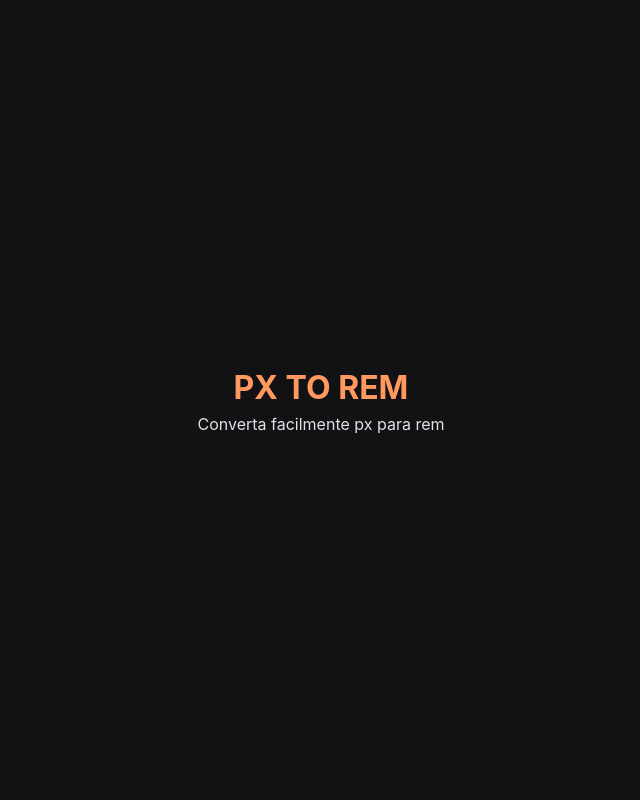
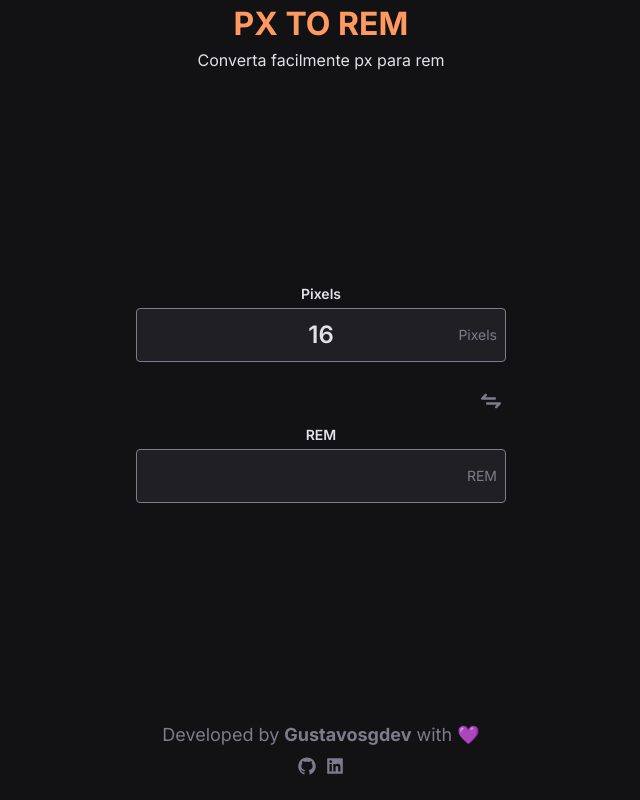
Before and after one commit to gust4br/px-to-rem, a React (Vite) app: page / in a window 1280 px wide. Shown: the whole page, without its empty margins (319-959 px from the left). Built offline with nearby package versions, Linux system fonts and the light colour scheme.

Commit message:
feat: add react-icons, improve TextInput and App main

```diff
--- a/index.html
+++ b/index.html
@@ -2,9 +2,11 @@
 <html lang="en">
   <head>
     <meta charset="UTF-8" />
+    <link href="fonts.googleapis.com/" preconnect />
+    <link href="https://fonts.googleapis.com/css?family=Inter:100,200,300,regular,500,600,700,800,900" rel="stylesheet" />
     <link rel="icon" type="image/svg+xml" href="/vite.svg" />
     <meta name="viewport" content="width=device-width, initial-scale=1.0" />
-    <title>Vite + React + TS</title>
+    <title>PX TO REM</title>
   </head>
   <body>
     <div id="root"></div>
--- a/package.json
+++ b/package.json
@@ -10,7 +10,8 @@
   },
   "dependencies": {
     "react": "^18.2.0",
-    "react-dom": "^18.2.0"
+    "react-dom": "^18.2.0",
+    "react-icons": "^4.6.0"
   },
   "devDependencies": {
     "@types/react": "^18.0.24",
--- a/src/App.tsx
+++ b/src/App.tsx
@@ -1,12 +1,38 @@
+import { useState } from "react";
+import { AiFillGithub, AiFillLinkedin } from "react-icons/ai";
+import { CgArrowsExchangeAlt } from "react-icons/cg";
+import { TextInput } from "./components";
+
 export function App() {
+  const [pixelsValue, setPixelsValue] = useState(0);
+  const [remValue, setRemValue] = useState(0);
 
   return (
-    <div className="flex flex-col items-center justify-center w-screen h-screen">
-      <h1 className="text-orange-900 text-2xl font-bold">PX TO REM</h1>
-      <p className="text-gray-100 text-sm">Converta facilmente px para rem</p>
-      <div>
-
+    <div className="flex flex-col items-center justify-between w-screen h-screen">
+      <header>
+        <h1 className="text-orange-900 text-2xl font-bold text-center">PX TO REM</h1>
+        <p className="text-gray-100 text-sm text-center">Converta facilmente px para rem</p>
+      </header>
+      <div className="flex flex-col gap-4 mt-4 text-gray-400">
+        <TextInput name="Pixels" startValue={16} />
+        <a href="#" className="w-full flex items-center justify-end relative h-[30px]">
+          <CgArrowsExchangeAlt size={30} className="absolute bottom-[-8px]"/>
+        </a>
+        <TextInput name="REM" />
       </div>
+      <footer className="w-screen flex flex-col gap-2 items-center p-6">
+        <span className="text-gray-400 text-md">Developed by <a href="https://code-art.dev" target="_blank"><strong>Gustavosgdev</strong></a> with 💜</span>
+        <div className="flex gap-2 items-center text-gray-400 text-lg">
+          <a
+          href="https://github.com/gustavosgdev"
+          target="_blank"
+          className="hover:opacity-75 transition-opacity duration-150"><AiFillGithub /></a>
+          <a
+          href="https://www.linkedin.com/in/gustavo-da-silva-gomes-0b3b00194/"
+          target="_blank"
+          className="hover:opacity-75 transition-opacity duration-150"><AiFillLinkedin /></a>
+        </div>
+      </footer>
     </div>
   )
 }
--- /dev/null
+++ b/src/components/TextInput/index.tsx
@@ -0,0 +1,43 @@
+import { useEffect, useState } from "react";
+import { HiOutlineClipboard } from "react-icons/hi";
+
+interface TextInputProps{
+  name: string,
+  startValue?: number,
+}
+
+export function TextInput({ name, startValue } : TextInputProps){
+  const [inputNumber, setInputNumber ] = useState("");
+
+  useEffect(() => {
+    if(startValue)
+      setInputNumber(String(startValue));
+  }, [])
+
+  return(
+    <div className="flex items-center flex-col gap-1 text-gray-100 font-semibold text-xs group">
+      <span>{name}</span>
+      <label className="flex items-center justify-between bg-gray-800 p-2 relative rounded-[4px] border border-gray-400" htmlFor={name}>
+        <input
+        type="number"
+        className="bg-transparent outline-none text-gray-100 text-xl text-center"
+        id={name}
+        value={inputNumber}
+        onChange={(e => setInputNumber(e.target.value))}
+        />
+        <span className="absolute right-2 text-gray-400 text-xs font-normal group-hover:opacity-0 transition-opacity duration-500">{name}</span>
+        <a
+        href="#"
+        className="
+        absolute right-0 opacity-0
+        group-hover:opacity-100 transition-opacity duration-500
+        hover:bg-gray-900
+        p-3
+        rounded-[4px]"
+        >
+        <HiOutlineClipboard color="#7c7c8a" size={24} />
+        </a>
+      </label>
+    </div>
+  )
+}
--- /dev/null
+++ b/src/components/index.ts
@@ -0,0 +1,3 @@
+import { TextInput } from "./TextInput"
+
+export { TextInput }
--- a/src/styles/global.css
+++ b/src/styles/global.css
@@ -5,3 +5,11 @@
 body{
   background-color: #121214;
 }
+
+@layer base{
+  input[type="number"]::-webkit-inner-spin-button,
+  input[type="number"]::-webkit-outer-spin-button {
+    -webkit-appearance: none;
+    margin: 0;
+  }
+}
```
Also changed, not shown: 2 other files (tests, documents, lock files or other folders).
